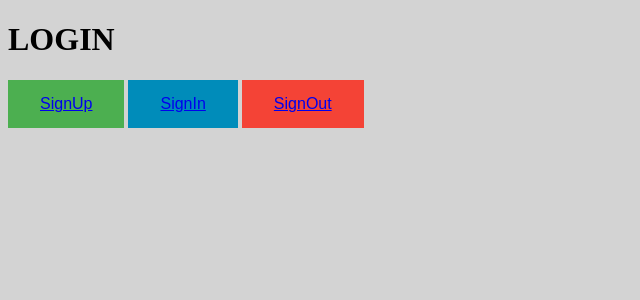
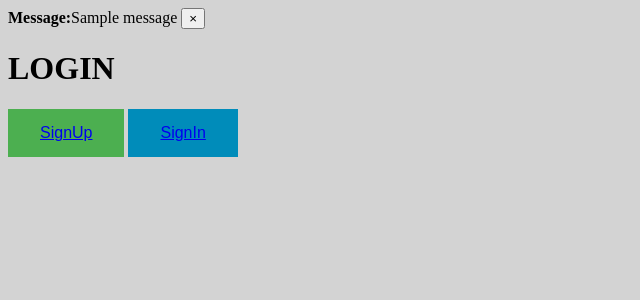
Before and after one commit to shinu11/Login_Authentication, a Django app: page / in a window 1280 px wide. Shown: the top 300 px of the page, without its empty margins (0-640 px from the left). Run offline with Django 4.2, Linux system fonts and the light colour scheme; one stand-in notice (Sample message) is shown.

Commit message:
sucessfully created login authentication in index page,messageswill be shown in index page after loggin

```diff
--- a/authentication/views.py
+++ b/authentication/views.py
@@ -43,8 +43,8 @@
 
         if user is not None:
             login(request,user)
-            fname=user.first_name
-            return render(request,'index.html',{'fname':fname})
+            fname = user.first_name
+            return render(request,'index.html',{'fname': fname})
         else:
             messages.error(request,"Bad credentials")
             return redirect('home')
--- a/templates/index.html
+++ b/templates/index.html
@@ -39,11 +39,27 @@
 </head>
 <body style="background-color:Lightgrey;">
 
+    {% for message in messages %}
+    <div class="alert alert-{{ message.tags }} alert-dismissible fade show" role="alert">
+      <strong>Message:</strong>{{ message }}
+      <button type="submit" class="close" data-dismiss="alert" aria-label="Close">
+        <span aria-hidden="true">&times;</span>
+      </button>
+    </div>
+    {% endfor %}
+
     <h1>LOGIN</h1>
 
+    {% if user.is_authenticated %}
+
+    <h3>Hello {{ fname }} </h3>
+    <h4>You are Succesfully Logged In</h4>
+    <button class="button3",type='submit'><a href='/signout'>SignOut </a></button>
+
+    {% else %}
     <button class="button",type='submit'><a href='/signup'>SignUp </a></button>
     <button class="button2", type='submit'><a href='/signin'>SignIn </a></button>
-    <button class="button3",type='submit'><a href='/signout'>SignOut </a></button>
+    {% endif %}
 
 
 </body>
```
Also changed, not shown: db.sqlite3.
